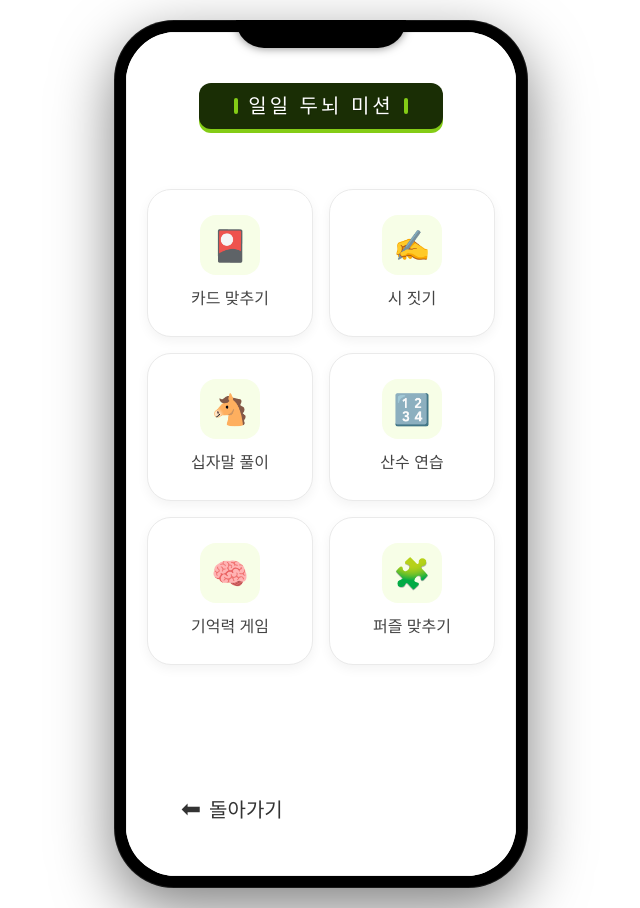
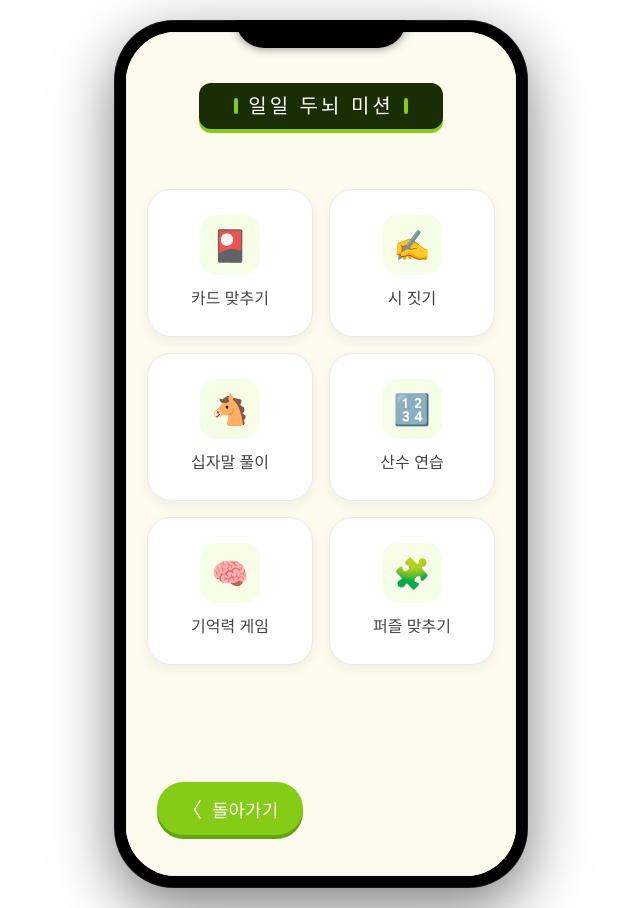
Before and after one commit to Team-FrontRunner/Front-End, a React (Vite) app: page /game-select in a window 1280 px wide. Shown: the whole page, without its empty margins (319-959 px from the left). Built offline with nearby package versions, Linux system fonts and the light colour scheme.

Commit message:
gameSelect button remake, Cardgame connect

```diff
--- a/src/components/common/button.jsx
+++ b/src/components/common/button.jsx
@@ -1,4 +1,4 @@
-import './button.css'
+import './Button.css'
 
 export default function Button({ children, onClick, showArrow = true, variant = 'default' }) {
   return (
--- a/src/pages/CardMatchGame.jsx
+++ b/src/pages/CardMatchGame.jsx
@@ -1,6 +1,7 @@
 import React, { useState, useEffect, useRef } from 'react';
-
+import { useNavigate } from 'react-router-dom';
 const CardGame = () => {
+  const navigate = useNavigate();
   const celebrityIcons = [
     { name: '임영웅', img: '../cardGameIMG/임영웅.png' },
     { name: '영탁', img: '../cardGameIMG/영탁.png' },
@@ -194,12 +195,35 @@ const CardGame = () => {
         <div style={{ fontSize: '18px', fontWeight: 'bold' }}>
           맞춘 카드: <span style={{ color: '#84CC16' }}>{matchedIndices.length / 2}</span> / 8
         </div>
-        <button
-          onClick={() => setGameState('READY')}
-          style={{ background: 'none', border: 'none', marginTop: '20px', fontSize: '16px', color: '#999', cursor: 'pointer' }}
-        >
-          ← 돌아가기
-        </button>
+       <button
+  onClick={() => navigate('/game-select')} // 이 부분을 원하는 경로로 수정
+  style={{
+    backgroundColor: '#84CC16',
+    color: '#FFFFFF',
+    border: 'none',
+    borderRadius: '50px',
+    padding: '12px 25px',
+    fontSize: '18px',
+    fontWeight: 'bold',
+    cursor: 'pointer',
+    display: 'inline-flex',
+    alignItems: 'center',
+    gap: '10px',
+    boxShadow: '0 4px 0 #65A30D',
+    marginTop: '20px'
+  }}
+  onMouseDown={(e) => {
+    e.currentTarget.style.transform = 'translateY(2px)';
+    e.currentTarget.style.boxShadow = '0 2px 0 #65A30D';
+  }}
+  onMouseUp={(e) => {
+    e.currentTarget.style.transform = 'translateY(0)';
+    e.currentTarget.style.boxShadow = '0 4px 0 #65A30D';
+  }}
+>
+  <span style={{ fontSize: '20px', fontWeight: '900' }}>〈</span>
+  돌아가기
+</button>
       </footer>
     </div>
   );
--- a/src/pages/gameSelectPage.jsx
+++ b/src/pages/gameSelectPage.jsx
@@ -19,31 +19,19 @@ const BrainMissionApp = () => {
     container: {
       width: '390px',
       height: '844px',
-      backgroundColor: '#FFFFFF',
-      margin: '0 auto', // 중앙 정렬
+      backgroundColor: '#FDFBEE',
+      margin: '0 auto',
       display: 'flex',
       flexDirection: 'column',
       fontFamily: '"Pretendard", sans-serif',
       boxSizing: 'border-box',
       overflow: 'hidden',
-      border: '1px solid #eee' // 실제 영역 확인용 아주 연한 선
+      border: '1px solid #eee'
     },
     header: {
-      padding: '60px 20px 30px 20px',
+      padding: '50px 20px 40px 20px',
       display: 'flex',
       justifyContent: 'center',
-    },
-    titleBadge: {
-      backgroundColor: '#F0F0F0',
-      padding: '10px 30px',
-      borderRadius: '8px',
-    },
-    title: {
-      margin: 0,
-      fontSize: '24px',
-      fontWeight: 'bold',
-      color: '#333',
-      letterSpacing: '2px',
     },
     grid: {
       display: 'grid',
@@ -63,11 +51,12 @@ const BrainMissionApp = () => {
       border: '1px solid #EAEAEA',
       boxShadow: '0 4px 12px rgba(0,0,0,0.05)',
       cursor: 'pointer',
+      transition: 'all 0.2s ease',
     },
     iconBox: {
       width: '60px',
       height: '60px',
-      backgroundColor: '#F7FEE7', // 매우 연한 연두색 배경
+      backgroundColor: '#F7FEE7',
       borderRadius: '16px',
       display: 'flex',
       alignItems: 'center',
@@ -82,51 +71,50 @@ const BrainMissionApp = () => {
     footer: {
       marginTop: 'auto',
       padding: '40px 30px',
+      display: 'flex',
+      justifyContent: 'flex-start',
     },
-    backButton: {
-      background: 'none',
+    // 이미지 기반 커스텀 버튼 스타일
+    customButton: {
+      backgroundColor: '#84CC16',
+      color: '#FFFFFF',
       border: 'none',
-      fontSize: '20px',
-      fontWeight: '800',
-      color: '#333',
+      borderRadius: '50px',
+      padding: '12px 25px',
+      fontSize: '18px',
+      fontWeight: 'bold',
       cursor: 'pointer',
       display: 'flex',
       alignItems: 'center',
-      gap: '8px',
-    },
-    pointColor: {
-      color: '#84CC16' // 포인트 연두색
+      gap: '10px',
+      boxShadow: '0 4px 0 #65A30D',
+      transition: 'transform 0.1s ease',
     }
   };
 
   return (
     <div style={styles.container}>
       {/* 상단 제목 영역 */}
-      <header style={{ ...styles.header, padding: '50px 20px 40px 20px' }}>
+      <header style={styles.header}>
         <div style={{
-          backgroundColor: '#1A2E05', // 어두운 배경으로 무게감 부여
+          backgroundColor: '#1A2E05',
           padding: '12px 35px',
           borderRadius: '12px',
-          position: 'relative',
-          boxShadow: '0 4px 0 #84CC16', // 하단에 연두색 두께감 추가
+          boxShadow: '0 4px 0 #84CC16',
           display: 'inline-flex',
           alignItems: 'center',
           gap: '10px'
         }}>
-          {/* 장식용 바 */}
           <div style={{ width: '4px', height: '16px', backgroundColor: '#84CC16', borderRadius: '2px' }} />
-
           <h1 style={{
             margin: 0,
             fontSize: '20px',
             fontWeight: '900',
-            color: '#FFFFFF', // 글자는 흰색으로 대비
+            color: '#FFFFFF',
             letterSpacing: '3px',
-            textShadow: '1px 1px 0 rgba(0,0,0,0.2)'
           }}>
             일일 두뇌 미션
           </h1>
-
           <div style={{ width: '4px', height: '16px', backgroundColor: '#84CC16', borderRadius: '2px' }} />
         </div>
       </header>
@@ -137,6 +125,14 @@ const BrainMissionApp = () => {
           <div
             key={m.id}
             style={styles.card}
+            onClick={() => {
+              // '카드 맞추기' 클릭 시 이동 로직
+              if (m.id === 1) {
+                navigate('/card-game');
+              } else {
+                alert(`${m.title} 서비스는 준비 중입니다.`);
+              }
+            }}
             onMouseEnter={(e) => {
               e.currentTarget.style.borderColor = '#84CC16';
               e.currentTarget.style.transform = 'translateY(-2px)';
@@ -152,15 +148,22 @@ const BrainMissionApp = () => {
         ))}
       </main>
 
-      {/* 하단 돌아가기 */}
+      {/* 하단 돌아가기 버튼 (이미지 디자인 적용) */}
       <footer style={styles.footer}>
         <button
-          style={styles.backButton}
           onClick={() => navigate('/')}
-          onMouseEnter={(e) => e.currentTarget.style.color = '#84CC16'}
-          onMouseLeave={(e) => e.currentTarget.style.color = '#333'}
+          style={styles.customButton}
+          onMouseDown={(e) => {
+            e.currentTarget.style.transform = 'translateY(2px)';
+            e.currentTarget.style.boxShadow = '0 2px 0 #65A30D';
+          }}
+          onMouseUp={(e) => {
+            e.currentTarget.style.transform = 'translateY(0)';
+            e.currentTarget.style.boxShadow = '0 4px 0 #65A30D';
+          }}
         >
-          <span style={{ fontSize: '24px' }}>⬅</span> 돌아가기
+          <span style={{ fontSize: '20px', fontWeight: '900' }}>〈</span>
+          돌아가기
         </button>
       </footer>
     </div>
```
